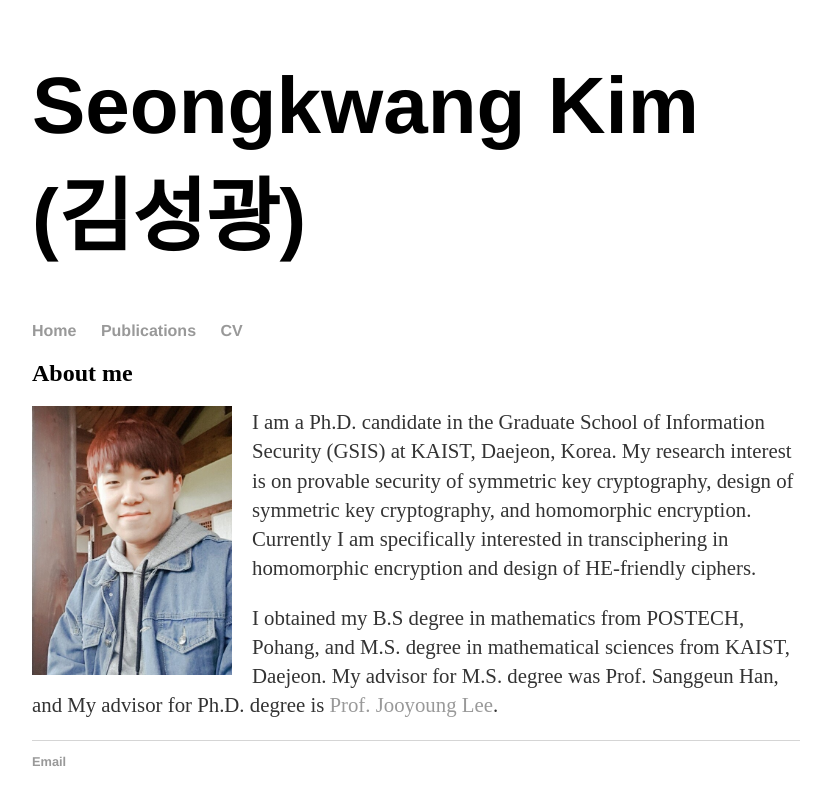
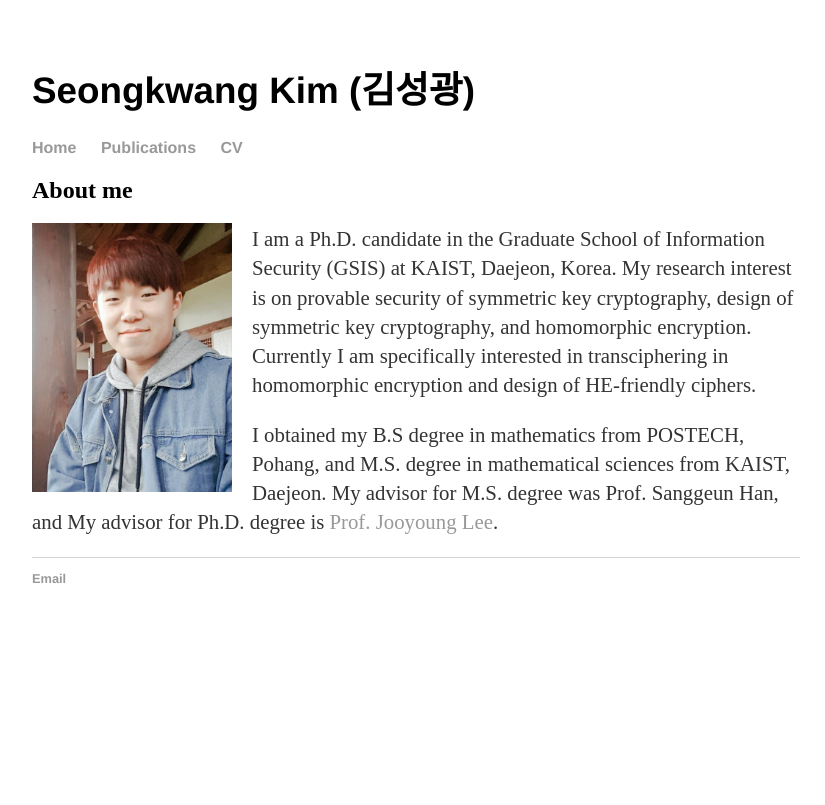
Before and after one commit to sgk1m/sgk1m.github.io, a Jekyll site: the page built from index.html, in a window 1280 px wide. Shown: the top 805 px of the page, without its empty margins (224-1049 px from the left). Built offline with Jekyll 4.4.1, drawn with Linux system fonts in a browser that asks for light colours.

Commit message:
Update main.css

```diff
--- a/css/main.css
+++ b/css/main.css
@@ -20,7 +20,7 @@ a:hover {
     text-decoration: underline;
 }
 h1 {
-    font-size: 5em;
+    font-size: 2.3em;
     font-family:'Helvetica', 'Arial', 'Sans-Serif';
 }
 p {
```
